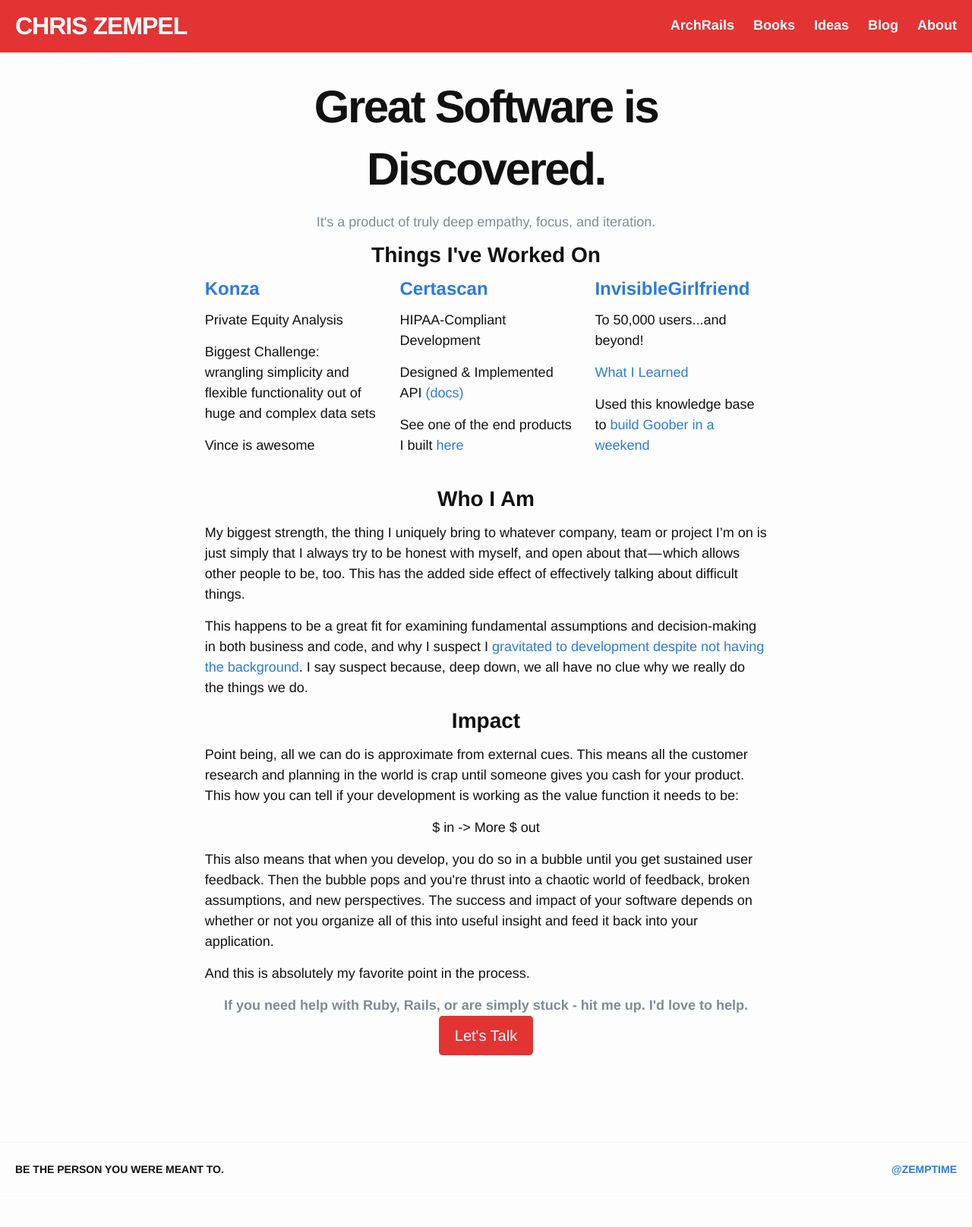
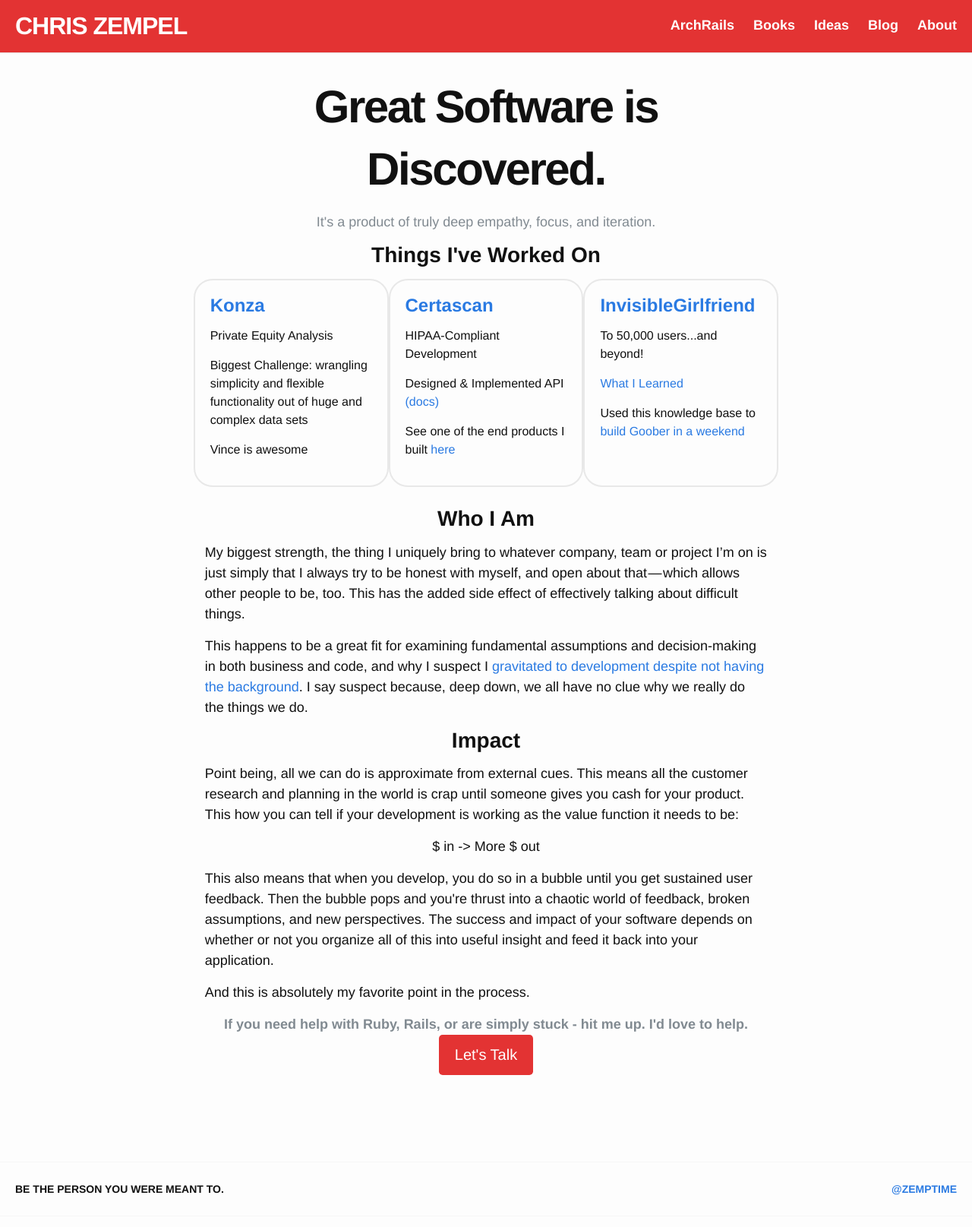
Before and after one commit to ZempTime/oldchriszempel.com, a Jekyll site: the page built from index.html, in a window 1280 px wide. Shown: the whole page at 76% size. Built offline with Jekyll 4.4.1, drawn with Linux system fonts in a browser that asks for light colours; before the commit the page ends 1589 px from its top, so only the background shows below that.

Commit message:
updates styling and fixes post redundancy

```diff
--- a/_sass/_layout.scss
+++ b/_sass/_layout.scss
@@ -218,3 +218,19 @@ footer {
   cursor: pointer;
   text-decoration: none;
 }
+
+
+/**
+ * Work Section
+ */
+
+.work {
+    border-radius: 25px;
+    border: 2px solid $grey-color-light;
+    padding: 20px;
+    display: block;
+    p {
+      font-size: 16px;
+    }
+    height: 274px;
+}
```
Also changed, not shown: _posts/2015-08-06-the-development-behind-invisiblegirlfriend.md (+0 -2 lines).
